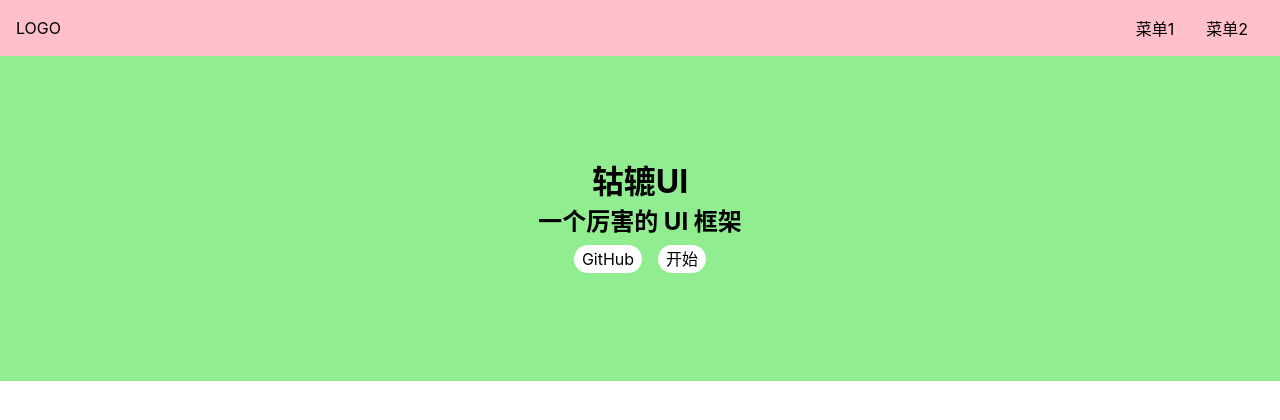
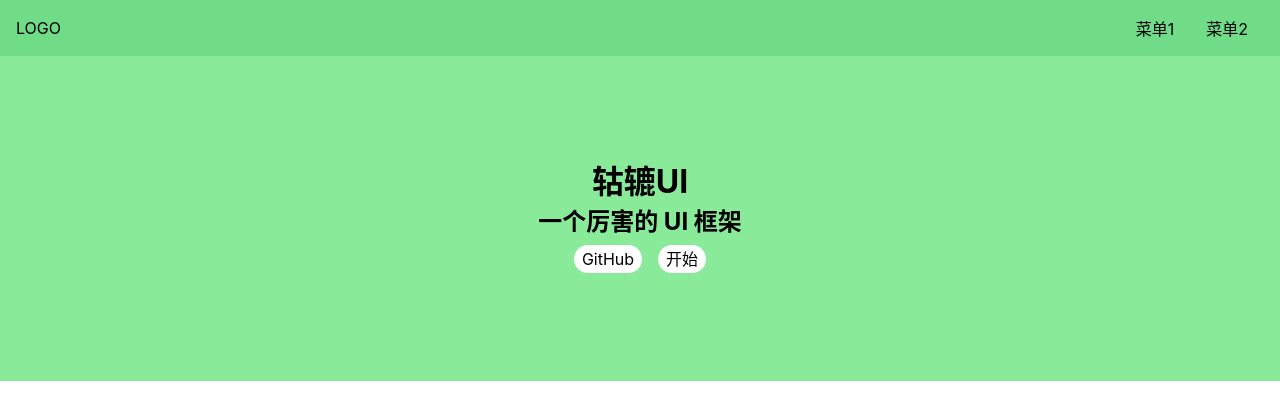
Before and after one commit to guanguancode/Frog-UI, a Vue app: page / in a window 1280 px wide. Shown: the top 420 px of the page. Built offline with nearby package versions, Linux system fonts and the light colour scheme.

Commit message:
调整背景色

```diff
--- a/src/components/Topnav.vue
+++ b/src/components/Topnav.vue
@@ -24,7 +24,7 @@ export default {
 
 <style lang="scss" scoped>
 .topnav {
-  background: pink;
+  background: rgb(112, 220, 135);
   display: flex;
   top: 0;
   left: 0;
@@ -50,7 +50,7 @@ export default {
     display: none;
     width: 24px;
     height: 24px;
-    background: red;
+    background: rgb(255, 171, 203);
     position: absolute;
     left: 16px;
     top: 50%;
--- a/src/views/Doc.vue
+++ b/src/views/Doc.vue
@@ -59,7 +59,7 @@ export default {
   > aside {
     flex-grow: 1;
     padding: 16px;
-    background: white;
+    background: rgb(95, 216, 243);
   }
 }
 aside {
--- a/src/views/Home.vue
+++ b/src/views/Home.vue
@@ -25,7 +25,7 @@ export default {
   justify-content: center;
   align-items: center;
   flex-direction: column;
-  background: lightgreen;
+  background: rgb(137, 234, 153);
   > .actions {
     padding: 8px 0;
     a {
```
